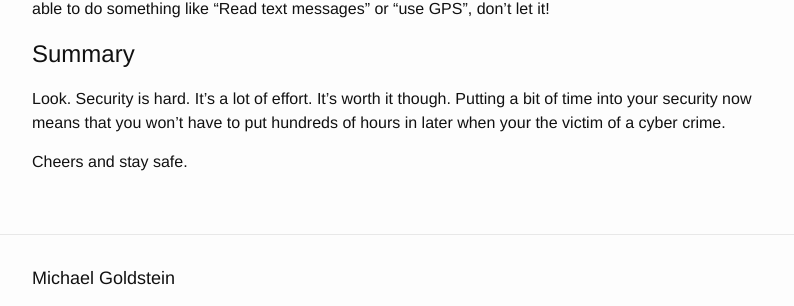
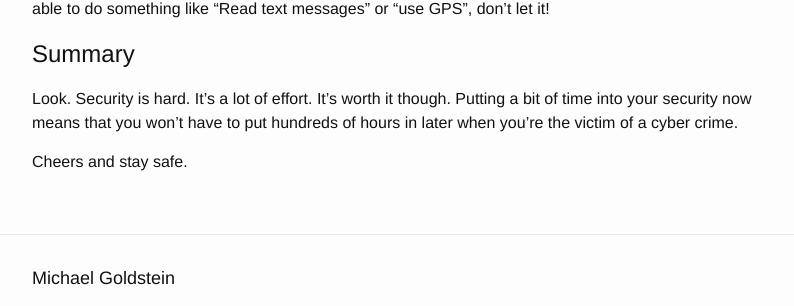
Before and after one commit to mgold95/mgold95.github.io, a Jekyll site: the page built from _posts/2019-01-23-practical-online-security.md, in a window 1280 px wide and 900 px high, scrolled down 9127 px. Shown: the part 466-772 px from the top of the window, without its empty margins (238-1032 px from the left). Built offline with Jekyll 4.4.1, drawn with Linux system fonts in a browser that asks for light colours; comment, search, counter and statistics services are not loaded.

Commit message:
fixed another typo

```diff
--- a/_posts/2019-01-23-practical-online-security.md
+++ b/_posts/2019-01-23-practical-online-security.md
@@ -306,7 +306,7 @@ for an app to be able to do something like "Read text messages" or "use GPS", do
 # Summary
 
 Look. Security is hard. It's a lot of effort. It's worth it though. Putting a bit of time into
-your security now means that you won't have to put hundreds of hours in later when your
+your security now means that you won't have to put hundreds of hours in later when you're
 the victim of a cyber crime.
 
 Cheers and stay safe.
```
